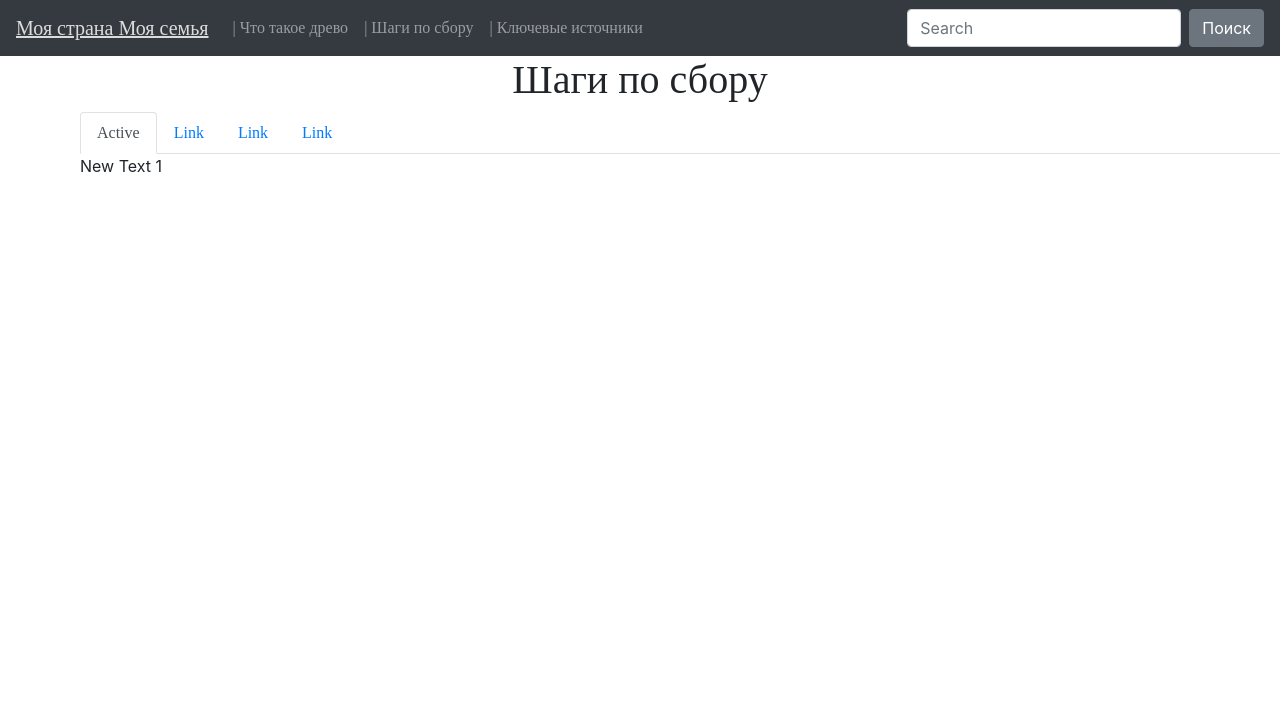
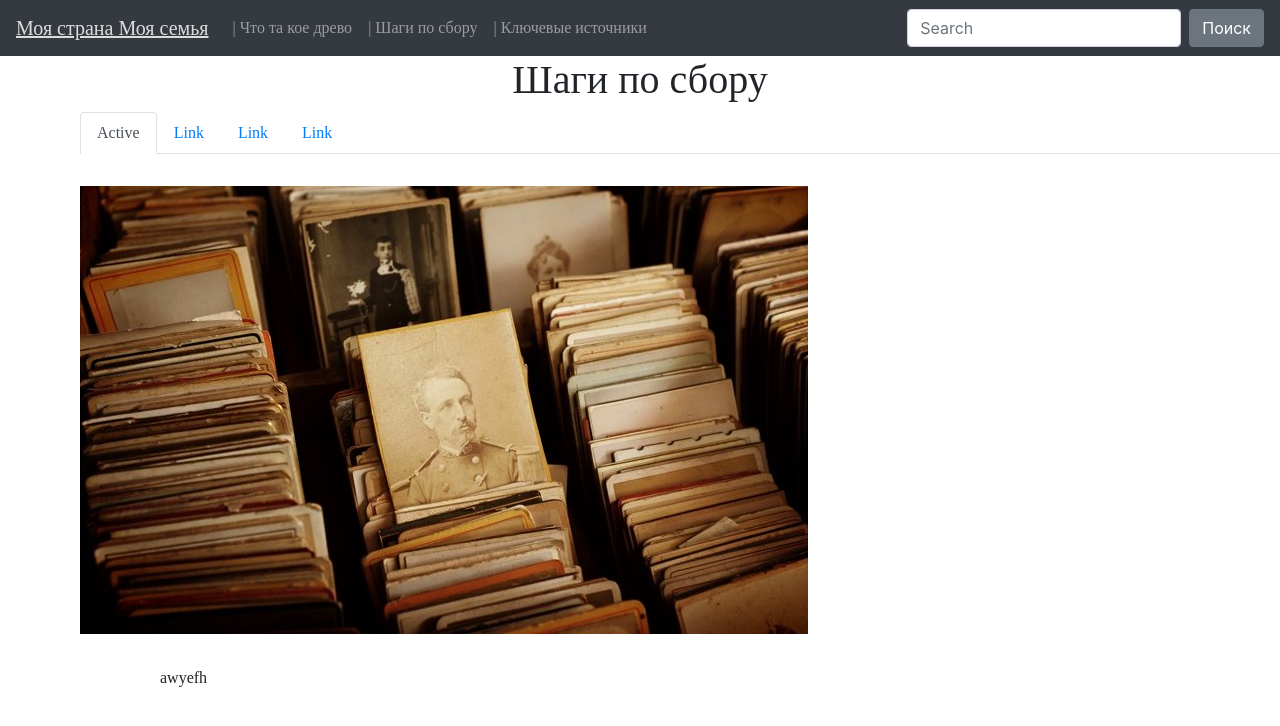
Before and after one commit to GeorgeTyupin/--.-, a plain HTML site: page ветвь 4/Шаги.html in a window 1280 px wide. Both pictures are taken after a click on the link "Active". Drawn offline with nearby package versions, Linux system fonts and the light colour scheme; files whose address does not match are found by name.

Commit message:
Add files via upload

```diff
--- a/ветвь 4/Шаги.html
+++ b/ветвь 4/Шаги.html
@@ -15,7 +15,7 @@
   <div class="collapse navbar-collapse" id="navbarColor02">
     <ul class="navbar-nav mr-auto">
       <li class="nav-item ">
-        <a class="nav-link" href="что такое древо.html"><font style="vertical-align: inherit;"><font style="vertical-align: inherit;">|  Что такое древо </font></font><span class="sr-only"><font style="vertical-align: inherit;"><font style="vertical-align: inherit;">(текущая)</font></font></span></a>
+        <a class="nav-link" href="что такое древо.html"><font style="vertical-align: inherit;"><font style="vertical-align: inherit;">|  Что та кое древо </font></font><span class="sr-only"><font style="vertical-align: inherit;"><font style="vertical-align: inherit;">(текущая)</font></font></span></a>
       </li>
 		  <li class="nav-item">
          <a class="nav-link" href="%D0%A8%D0%B0%D0%B3%D0%B8.html"><font style="vertical-align: inherit;"><font style="vertical-align: inherit;">|   Шаги по сбору</font></font></a>
@@ -54,10 +54,10 @@
     <a class="nav-link bg-gark" onclick="change_four()" href="#">Link</a>
   </li>
 </ul>
-         <duv id="change" class="oh">
-         <img class="oh1" src="C:\Users\user0206\Downloads\--master\ветвь 3\картинки\шаги 1 сбор.jpeg">
-          <p class="oh1 oh">awyefh</p>
-         </duv>
+         <div class="oh">
+         <img id="img1" class="oh1" src="C:\Users\Konstantin\Desktop\Gosha\Проект Моя Страна. Моя семья\сайт\GitHub\-\ветвь 4\картинки\шаги 1 сбор.jpeg">
+          <p id="change"  class="oh1 oh">awyefh</p>
+         </div>
 
     </div>
 	</body>
--- a/ветвь 4/Шаги.js
+++ b/ветвь 4/Шаги.js
@@ -1,11 +1,15 @@
-	function change_one(){
-		document.getElementById("change").innerHTML = "New Text 1";
+	function change_one()
+                          {
+
+      document.getElementById("img1").src="картинки/шаги 1 сбор.jpeg" ;
+ document.getElementById("change").innerHTML = "awyefh "  ;
 	}
 		function change_two(){
+        document.getElementById("img1").src="картинки/3.png" ;
 		document.getElementById("change").innerHTML = "New Text 2";
 	}
 		function change_three(){
-		document.getElementById("change").innerHTML = "New Text 3";
+  document.getElementById("change").innerHTML = "New Text 3";
 	}
 		function change_four(){
 		document.getElementById("change").innerHTML = "New Text 4";
```
